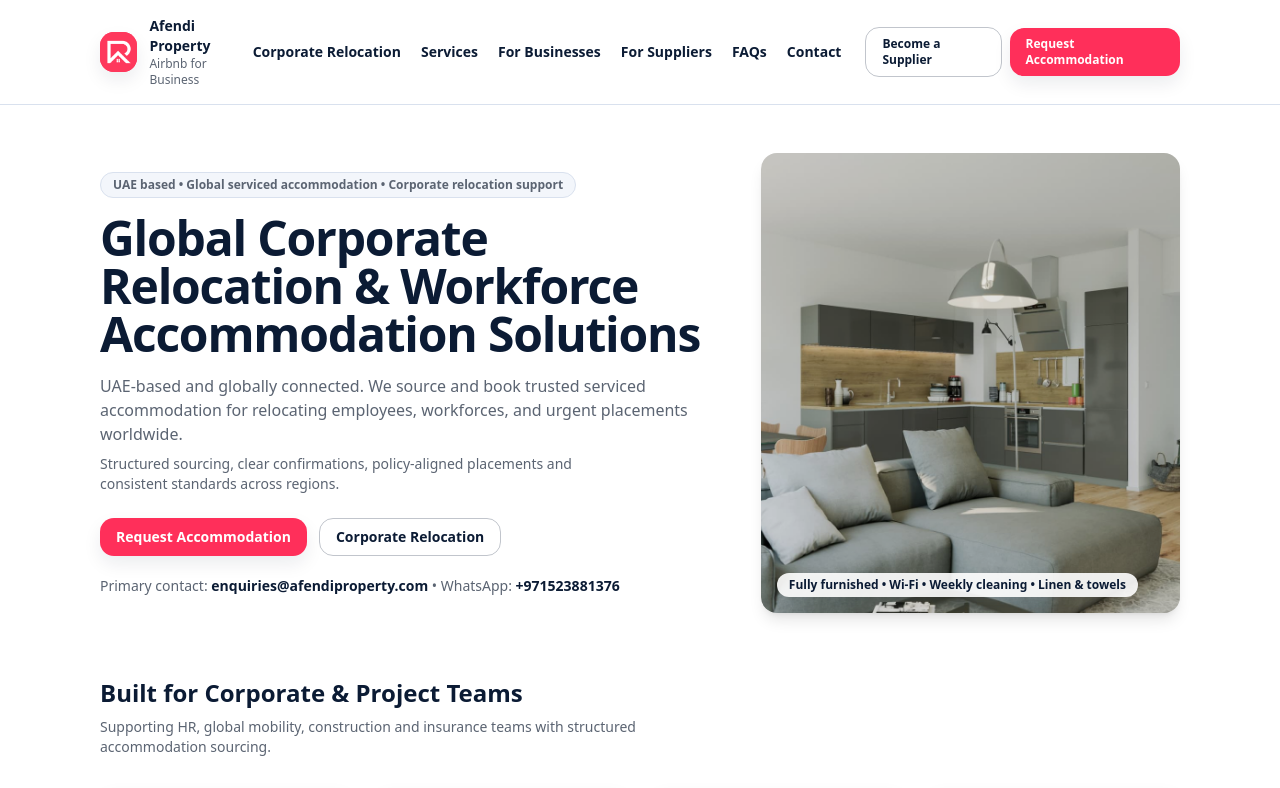
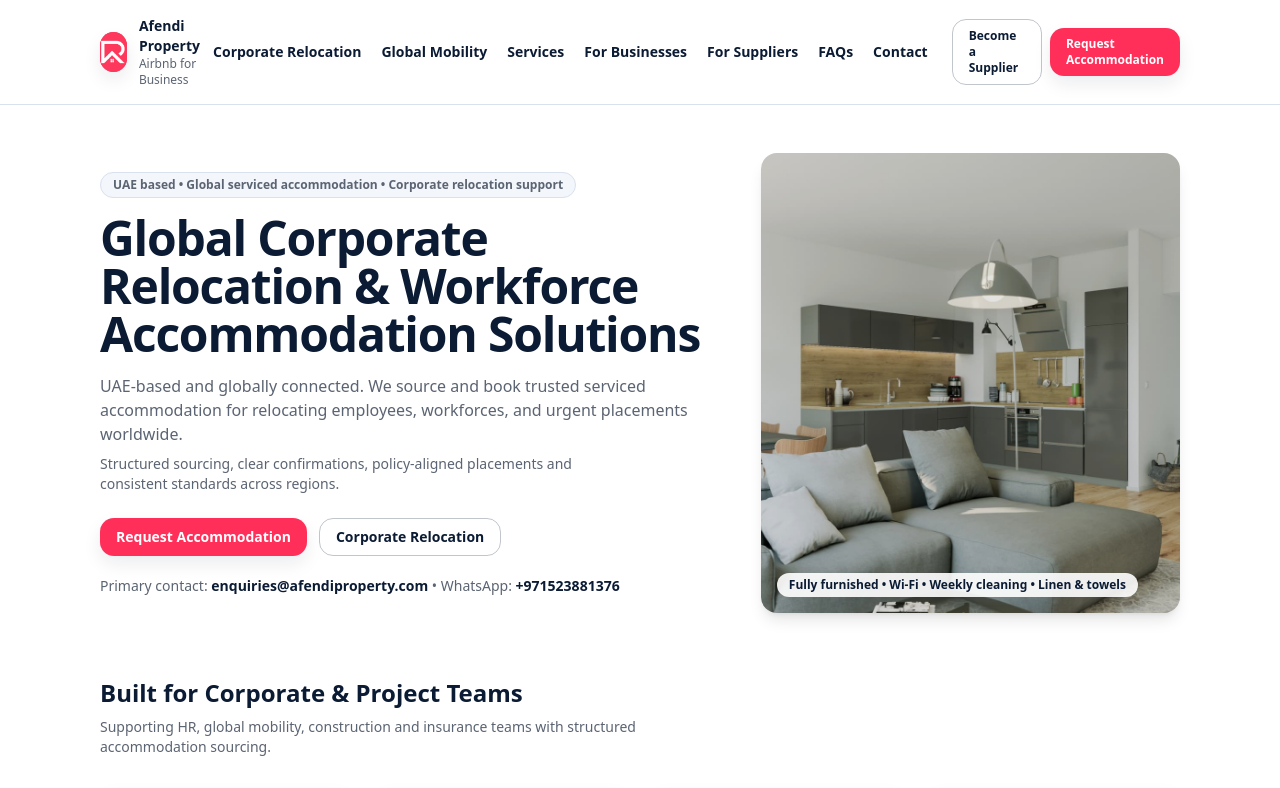
Before and after one commit to AfendiProperty/afendi-property, a Next.js app: page / in a window 1280 px wide. Shown: the top 788 px of the page. Built offline with nearby package versions, Linux system fonts and the light colour scheme; no server answers.

Commit message:
Add global mobility authority page

```diff
--- a/components/Header.tsx
+++ b/components/Header.tsx
@@ -7,6 +7,7 @@ import { MobileNav } from "@/components/MobileNav";
 
 const nav = [
   { href: "/corporate-relocation", label: "Corporate Relocation" },
+  { href: "/global-mobility-accommodation", label: "Global Mobility" },
   { href: "/services", label: "Services" },
   { href: "/for-businesses", label: "For Businesses" },
   { href: "/for-suppliers", label: "For Suppliers" },
```
